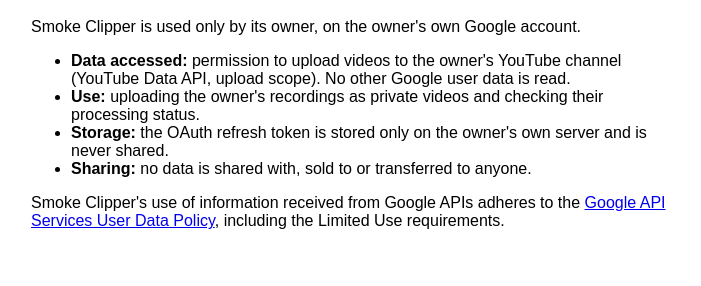
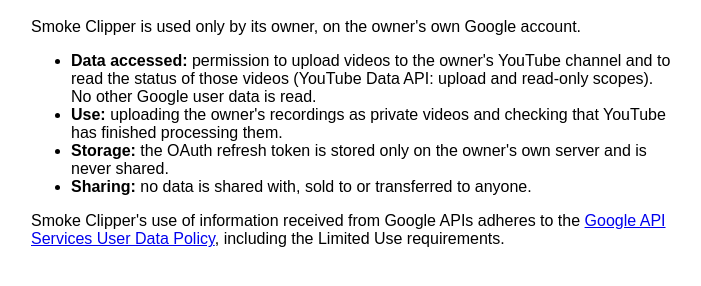
Before and after one commit to smokeclipper-web/smokeclipper-web.github.io, a plain HTML site: page privacy.html in a window 1280 px wide. Shown: the part 72-358 px from the top of the page, without its empty margins (289-990 px from the left). Drawn offline with Linux system fonts and the light colour scheme.

Commit message:
Add files via upload

```diff
--- a/privacy.html
+++ b/privacy.html
@@ -5,9 +5,10 @@
 <h1>Privacy Policy</h1>
 <p>Smoke Clipper is used only by its owner, on the owner's own Google account.</p>
 <ul>
-<li><b>Data accessed:</b> permission to upload videos to the owner's YouTube channel (YouTube Data API,
-upload scope). No other Google user data is read.</li>
-<li><b>Use:</b> uploading the owner's recordings as private videos and checking their processing status.</li>
+<li><b>Data accessed:</b> permission to upload videos to the owner's YouTube channel and to read the status of
+those videos (YouTube Data API: upload and read-only scopes). No other Google user data is read.</li>
+<li><b>Use:</b> uploading the owner's recordings as private videos and checking that YouTube has finished
+processing them.</li>
 <li><b>Storage:</b> the OAuth refresh token is stored only on the owner's own server and is never shared.</li>
 <li><b>Sharing:</b> no data is shared with, sold to or transferred to anyone.</li>
 </ul>
```
